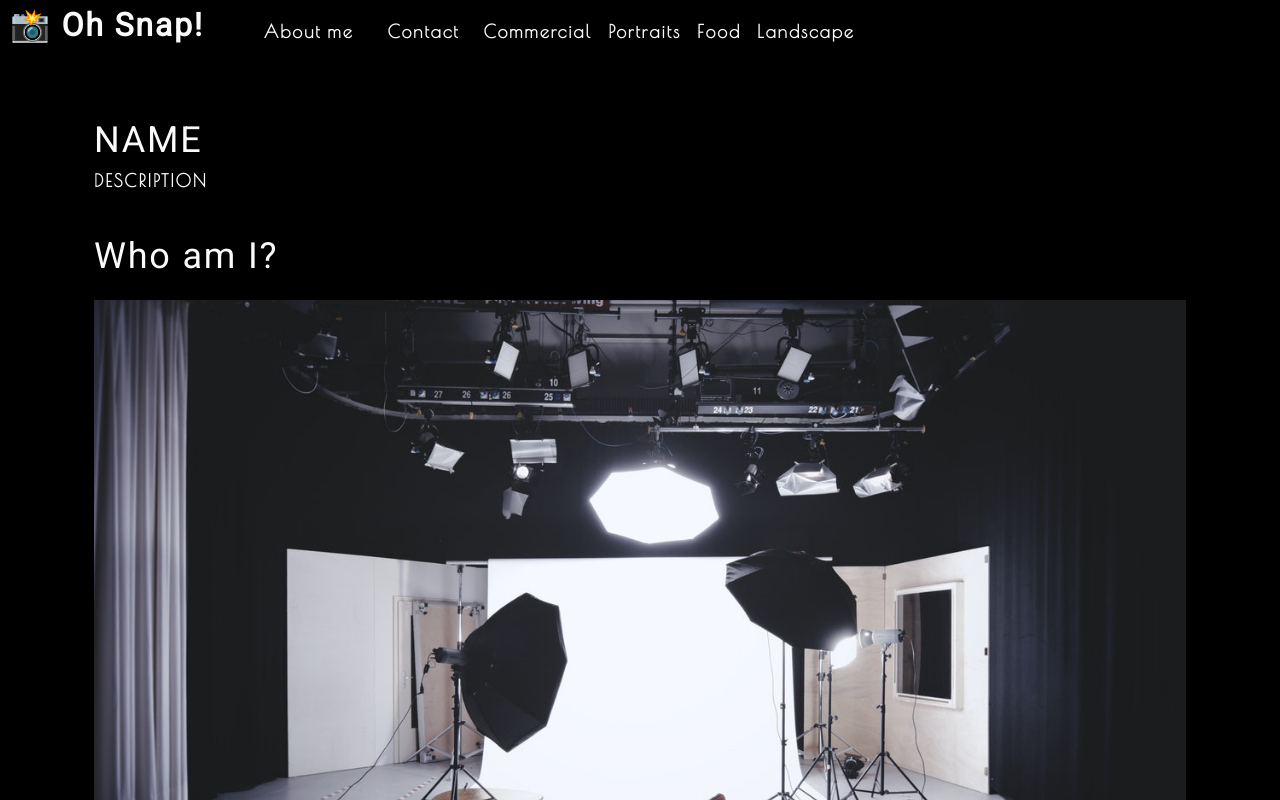
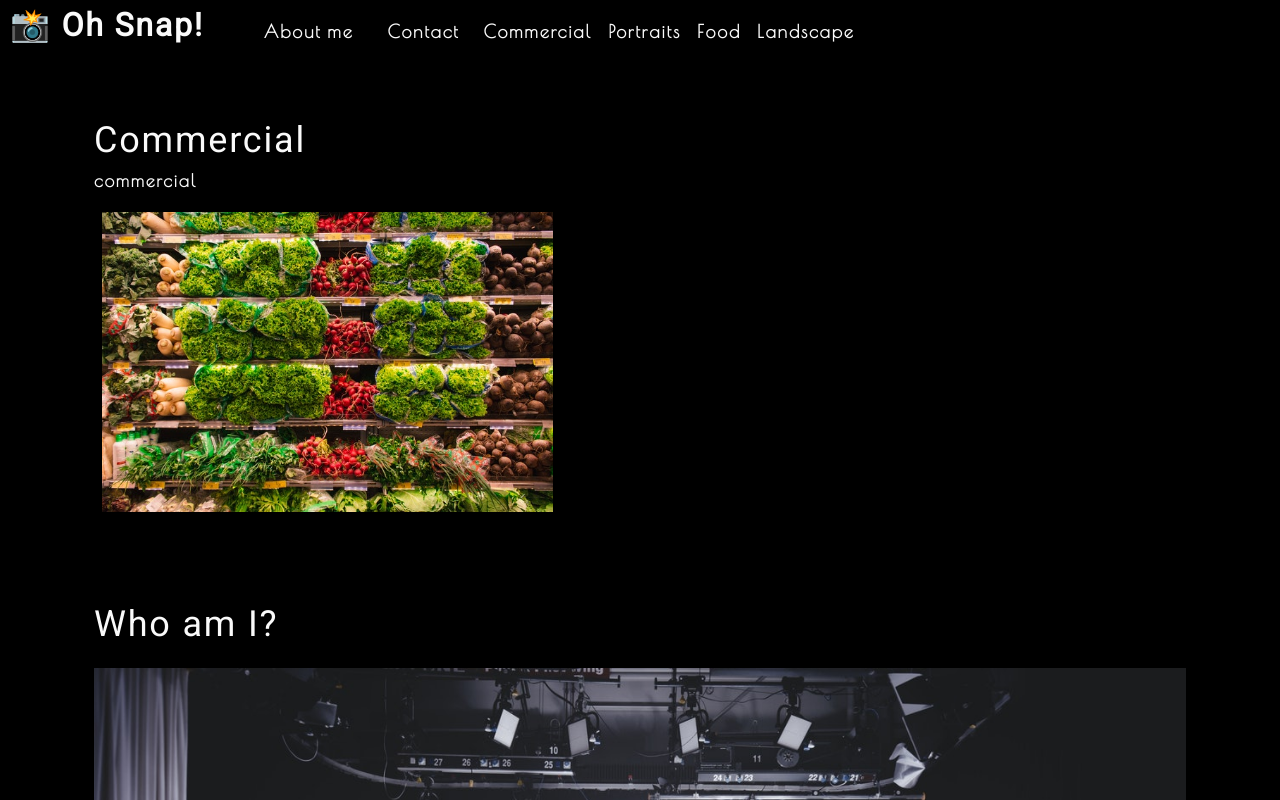
Before and after one commit to mikejmarin25/photo-port, a React (Create React App) app: page / in a window 1280 px wide. Shown: the top 800 px of the page. Built offline with nearby package versions, Linux system fonts and the light colour scheme.

Commit message:
added gallery

```diff
--- a/src/components/Gallery/index.js
+++ b/src/components/Gallery/index.js
@@ -1,10 +1,28 @@
-import React from 'react';
+/* eslint-disable jsx-a11y/alt-text */
+/* eslint-disable no-unused-vars */
+import React from "react";
+import { capitalizeFirstLetter } from '../../utils/helpers';
+import photo from "../../assets/small/commercial/0.jpg";
 
-function Gallery() {
+
+function Gallery(props) {
+  const currentCategory = {
+    name: "commercial",
+    description:
+      "Photos of grocery stores, food trucks, and other commercial projects",
+  };
+
   return (
     <section>
-      <h1>NAME</h1>
-      <p>DESCRIPTION</p>
+      <h1>{capitalizeFirstLetter(currentCategory.name)}</h1>
+      <p>{currentCategory.name}</p>
+      <div className="flex-row">
+          <img
+            src={photo}
+            alt="Commercial Example"
+            className="img-thumbnail mx-1"
+          />
+      </div>
     </section>
   );
 }
```
